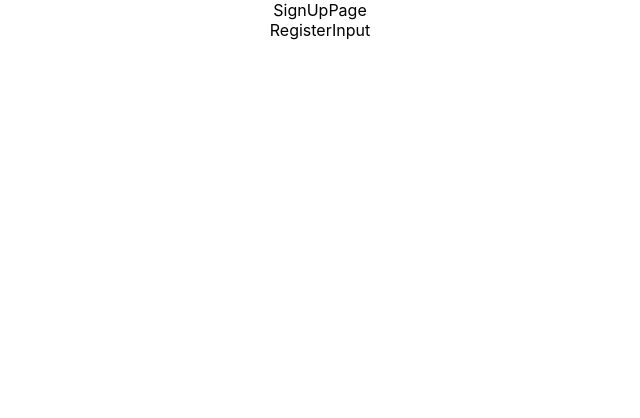
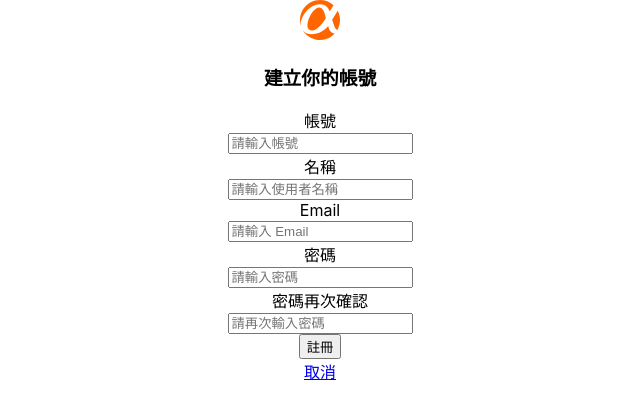
Before and after one commit to sophiayu86/simple-twitter, a React (Create React App) app: page /signup in a window 1280 px wide. Shown: the top 418 px of the page, without its empty margins (320-960 px from the left). Built offline with nearby package versions, Linux system fonts and the light colour scheme.

Commit message:
Feat: RegisterInput basic layout struture. Sign up API is not yet functional. Fix: Deletes LoginInput/auth.js which is surplus in the LoginInput directory , as all API functions are gathered in API/auth.js

```diff
--- a/src/API/auth.js
+++ b/src/API/auth.js
@@ -1,22 +1,62 @@
 import axios from "axios";
 
-const authURL = "https://ac-twitter-12345.herokuapp.com/api/user";
+const authURL = "https://ac-twitter-12345.herokuapp.com";
 
 export const login = async ({ account, password }) => {
   try {
-    const { data } = await axios.post(`${authURL}/signin`, {
+    const { data } = await axios.post(`${authURL}/api/user/signin`, {
       account,
       password,
     });
 
-    const { authToken } = data;
+    const { token } = data;
 
-    if (authToken) {
+    if (token) {
       return { success: true, ...data };
     }
 
     return data;
   } catch (error) {
-    console.error("[Login Failed]:", error);
+    console.error("[登入失敗！細節如下：]:", error);
   }
 };
+
+export const register = async ({
+  account,
+  username,
+  email,
+  password,
+  checkPassword,
+}) => {
+  try {
+    // const { data } = await axios.post(`${authURL}/register`, {
+    //   account,
+    //   username,
+    //   email,
+    //   password,
+    //   checkPassword,
+    // });
+    // const { authToken } = data;
+
+    // if (authToken) {
+    //   return { success: true, ...data };
+    // }
+
+    const data = await axios.post(`${authURL}/users`, {
+      account,
+      username,
+      email,
+      password,
+      checkPassword,
+    });
+    const { account } = data;
+
+    if (account) {
+      return { data };
+    }
+
+    return data;
+  } catch (error) {
+    console.error("[註冊失敗]: ", error);
+  }
+};
--- a/src/Components/RegisterInput/index.js
+++ b/src/Components/RegisterInput/index.js
@@ -1,8 +1,144 @@
-import React from 'react';
-// import style from './style.module.css';
-const RegisterInput=()=>{
-    return(
-        <div>RegisterInput</div>
-    )
-}
+import React from "react";
+import { useState } from "react";
+import { Link } from "react-router-dom";
+import { ReactComponent as ACIcon } from "../../Assets/icon/acIcon.svg";
+import { register } from "../../API/auth.js";
+import styles from "./style.module.css";
+
+const RegisterInput = () => {
+  const [account, setAccount] = useState("");
+  const [username, setUsername] = useState("");
+  const [email, setEmail] = useState("");
+  const [password, setPassword] = useState("");
+  const [checkPassword, setCheckPassword] = useState("");
+
+  const handleClick = async () => {
+    if (username.length === 0) {
+      return;
+    }
+    if (password.length === 0) {
+      return;
+    }
+    if (email.length === 0) {
+      return;
+    }
+
+    if (password !== checkPassword) {
+      alert("密碼確認不一致！請重新輸入！");
+      return;
+    }
+
+    // const { success, authToken } = await register({
+    //   account,
+    //   username,
+    //   email,
+    //   password,
+    //   checkPassword,
+    // });
+    // if (success) {
+    //   localStorage.setItem("authToken", authToken);
+
+    //   return;
+    // }
+
+    const data = await register({
+      account,
+      username,
+      email,
+      password,
+      checkPassword,
+    });
+    if (data) {
+      console.log(data);
+
+      return;
+    }
+  };
+
+  return (
+    <div className={styles.loginInput}>
+      <ACIcon className={styles.ACIcon} />
+      <span className={styles.pageTitle}>
+        <h3>建立你的帳號</h3>
+      </span>
+
+      <section className={styles.inputSection}>
+        <div className={styles.input}>
+          <div className={styles.Label}>帳號</div>
+          <input
+            type="text"
+            placeholder="請輸入帳號"
+            className={styles.inputText}
+            onChange={(event) => {
+              setAccount(event.target.value);
+            }}
+            value={account}
+          ></input>
+          <div className={styles.bottomLine}></div>
+        </div>
+
+        <div className={styles.input}>
+          <div className={styles.Label}>名稱</div>
+          <input
+            type="text"
+            placeholder="請輸入使用者名稱"
+            className={styles.inputText}
+            onChange={(event) => {
+              setUsername(event.target.value);
+            }}
+            value={username}
+          ></input>
+          <div className={styles.bottomLine}></div>
+        </div>
+
+        <div className={styles.input}>
+          <div className={styles.Label}>Email</div>
+          <input
+            type="text"
+            placeholder="請輸入 Email"
+            className={styles.inputText}
+            onChange={(event) => {
+              setEmail(event.target.value);
+            }}
+            value={email}
+          ></input>
+          <div className={styles.bottomLine}></div>
+        </div>
+
+        <div className={styles.input}>
+          <div className={styles.Label}>密碼</div>
+          <input
+            type="password"
+            placeholder="請輸入密碼"
+            className={styles.inputText}
+            value={password}
+            onChange={(event) => setPassword(event.target.value)}
+          ></input>
+          <div className={styles.bottomLine}></div>
+        </div>
+
+        <div className={styles.input}>
+          <div className={styles.Label}>密碼再次確認</div>
+          <input
+            type="password"
+            placeholder="請再次輸入密碼"
+            className={styles.inputText}
+            value={checkPassword}
+            onChange={(event) => setCheckPassword(event.target.value)}
+          ></input>
+          <div className={styles.bottomLine}></div>
+        </div>
+
+        <button className={styles.loginButton} onClick={handleClick}>
+          註冊
+        </button>
+        <section>
+          <Link to="/login" className={styles.backStage}>
+            取消
+          </Link>
+        </section>
+      </section>
+    </div>
+  );
+};
 export default RegisterInput;
--- a/src/Pages/SignUpPage/index.js
+++ b/src/Pages/SignUpPage/index.js
@@ -1,14 +1,12 @@
-import React from 'react';
-import { RegisterInput } from '../../Components';
+import React from "react";
+import { RegisterInput } from "../../Components";
 // import styles from './style.module.css';
 
-
-const SignUpPage=()=>{
-    return(
+const SignUpPage = () => {
+  return (
     <div>
-        SignUpPage
-        <RegisterInput />
+      <RegisterInput />
     </div>
-    )
-}
+  );
+};
 export default SignUpPage;
```
Also changed, not shown: src/Components/LoginInput/auth.js (deleted, +0 -22 lines).
